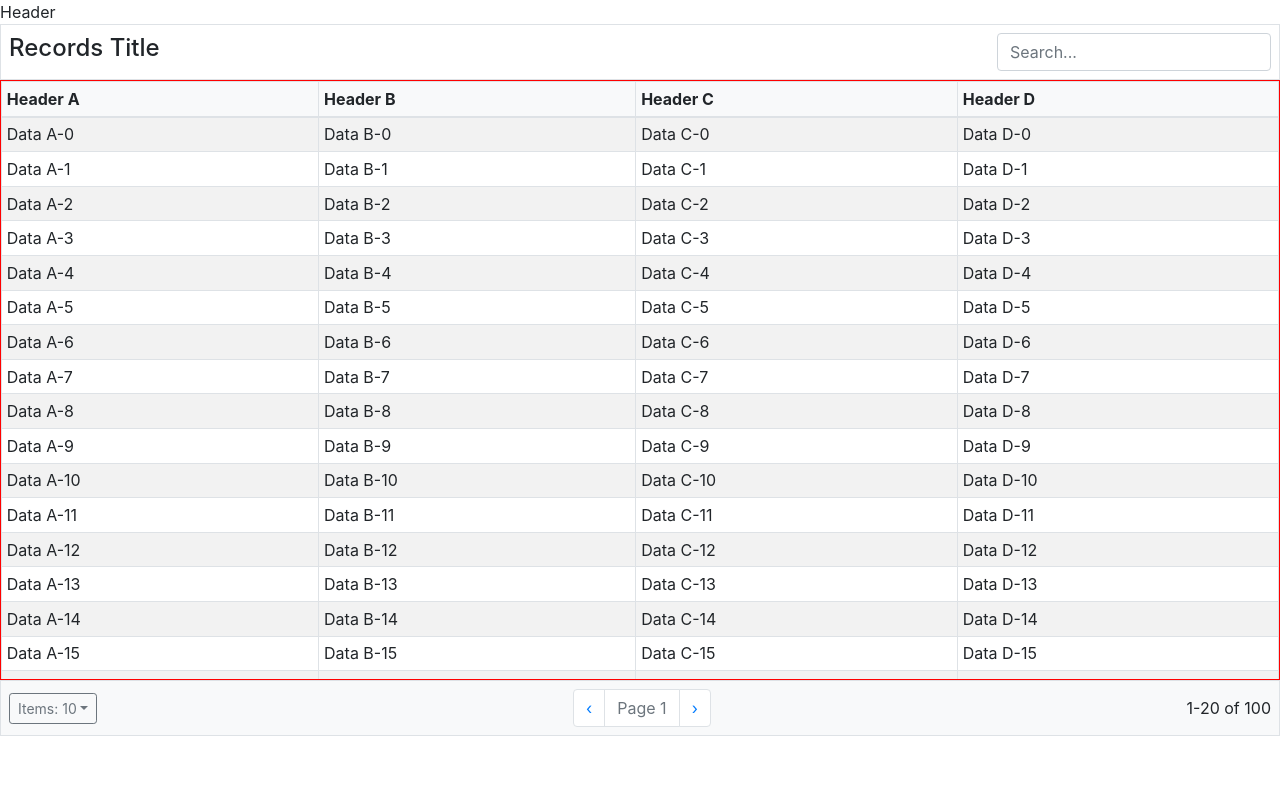
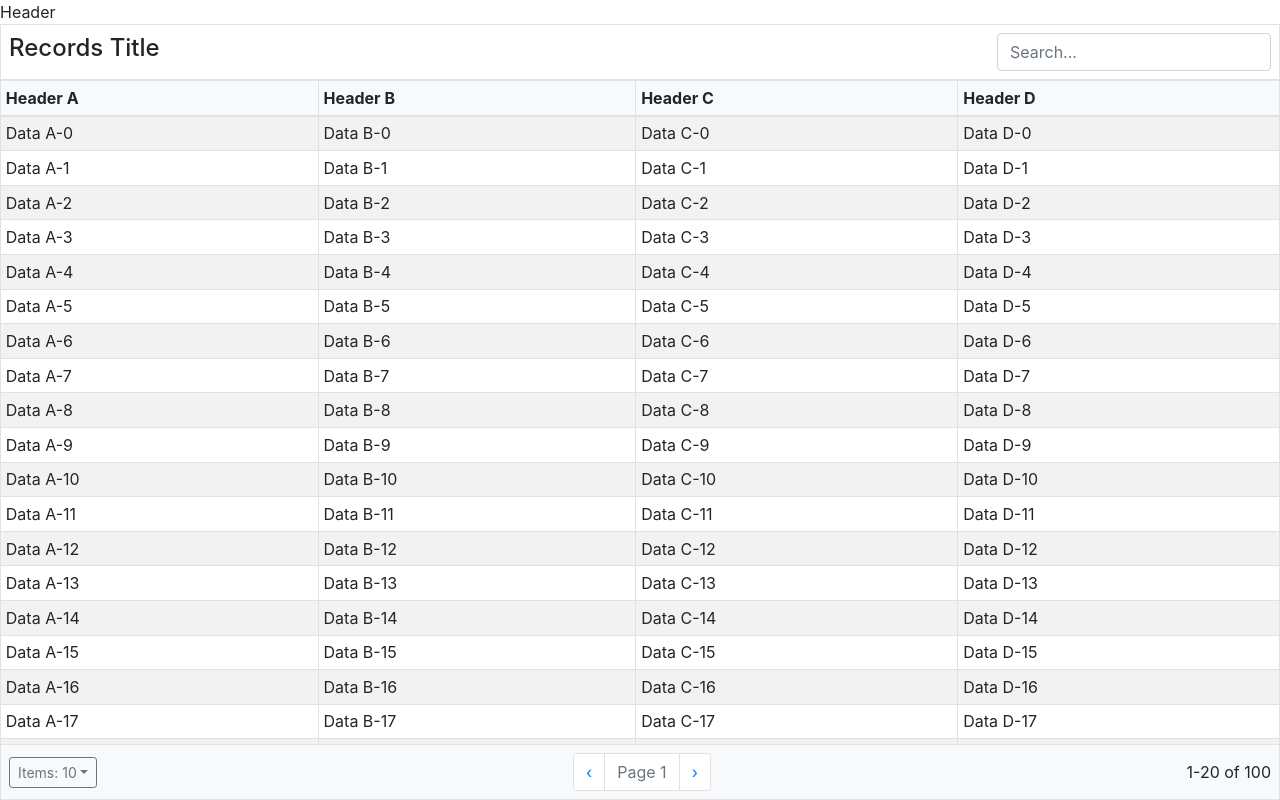
Before and after one commit to stevenriggs/react-bootstrap-layout, a React (Create React App) app: page / in a window 1280 px wide. Built offline with nearby package versions, Linux system fonts and the light colour scheme.

Commit message:
it works!

```diff
--- a/src/App.js
+++ b/src/App.js
@@ -8,13 +8,11 @@ import Records from './components/records/Records';
 function App() {
   return (
     <div className='vh-100 d-flex flex-column'>
-      <div className='h-75'>
       <div className='d-flex flex-grow-0 flex-shrink-0'>
         Header
       </div>
-      <div className='d-flex flex-grow-1 flex-shrink-1 h-100'>
+      <div className='d-flex flex-grow-1 h-50'>
         <Records />
-      </div>
       </div>
     </div>
   );
--- a/src/components/records/Records.js
+++ b/src/components/records/Records.js
@@ -6,11 +6,11 @@ import RecordsTable from './RecordsTable';
 
 function Records() {
   return (
-    <div className='d-flex flex-column flex-grow-1 flex-shrink-1 h-100'>
+    <div className='d-flex flex-column flex-grow-1 h-100'>
         <div className='d-flex flex-grow-0 flex-shrink-0'>
             <RecordsHeader />
         </div>
-        <div className='d-flex flex-grow-1 flex-shrink-1 h-100'>
+        <div className='d-flex flex-grow-1 h-50'>
             <RecordsTable />
         </div>
         <div className='d-flex flex-grow-0 flex-shrink-0'>
--- a/src/components/records/RecordsTable.js
+++ b/src/components/records/RecordsTable.js
@@ -16,7 +16,7 @@ function RecordsTable() {
         })
     }
     return (
-        <div className='debug h-100 w-100 overflow-auto'>
+        <div className='h-100 w-100 overflow-auto'>
             <Table striped bordered hover repsonsive size="sm">
                 <thead>
                     <tr>
```
